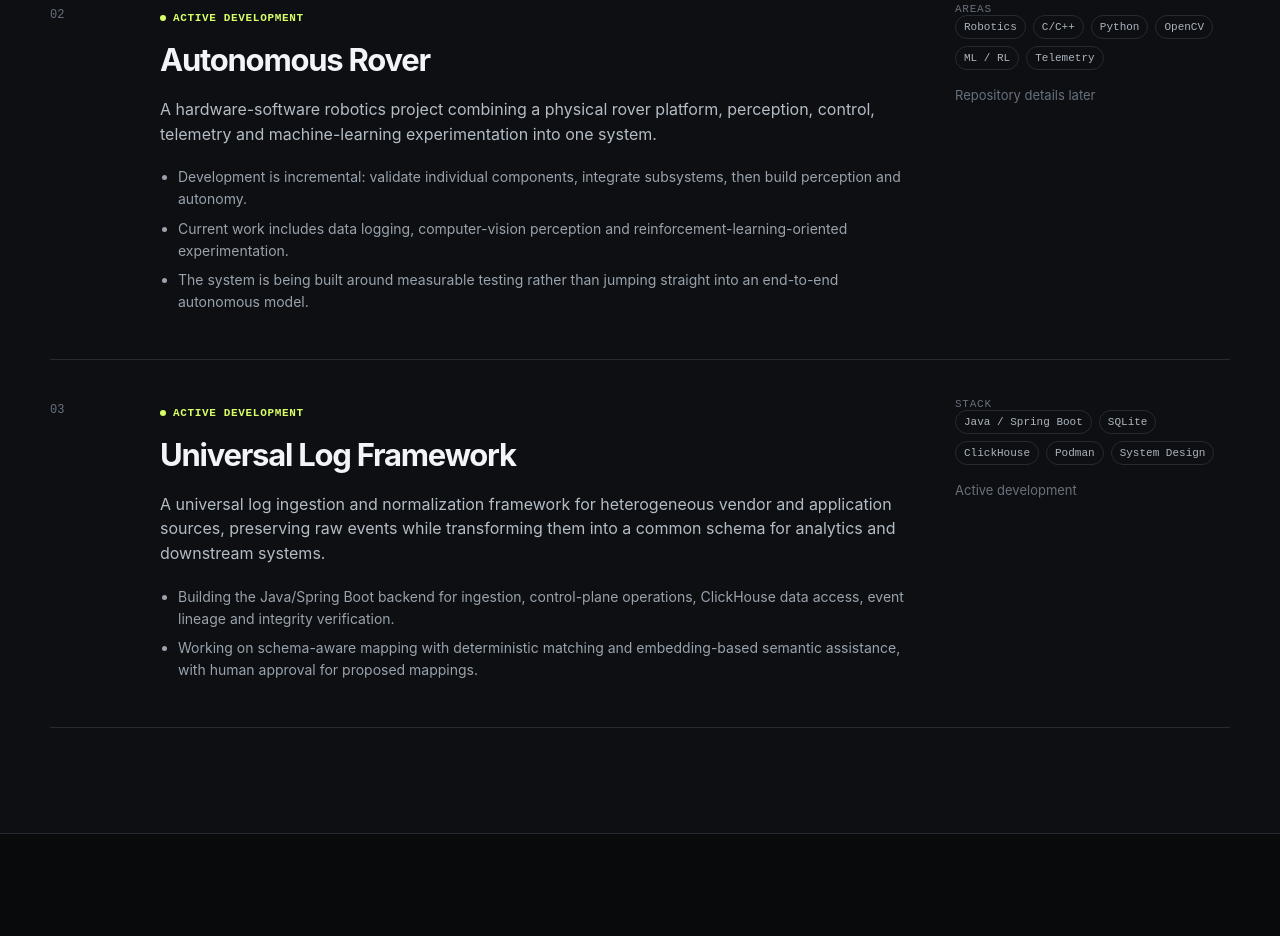
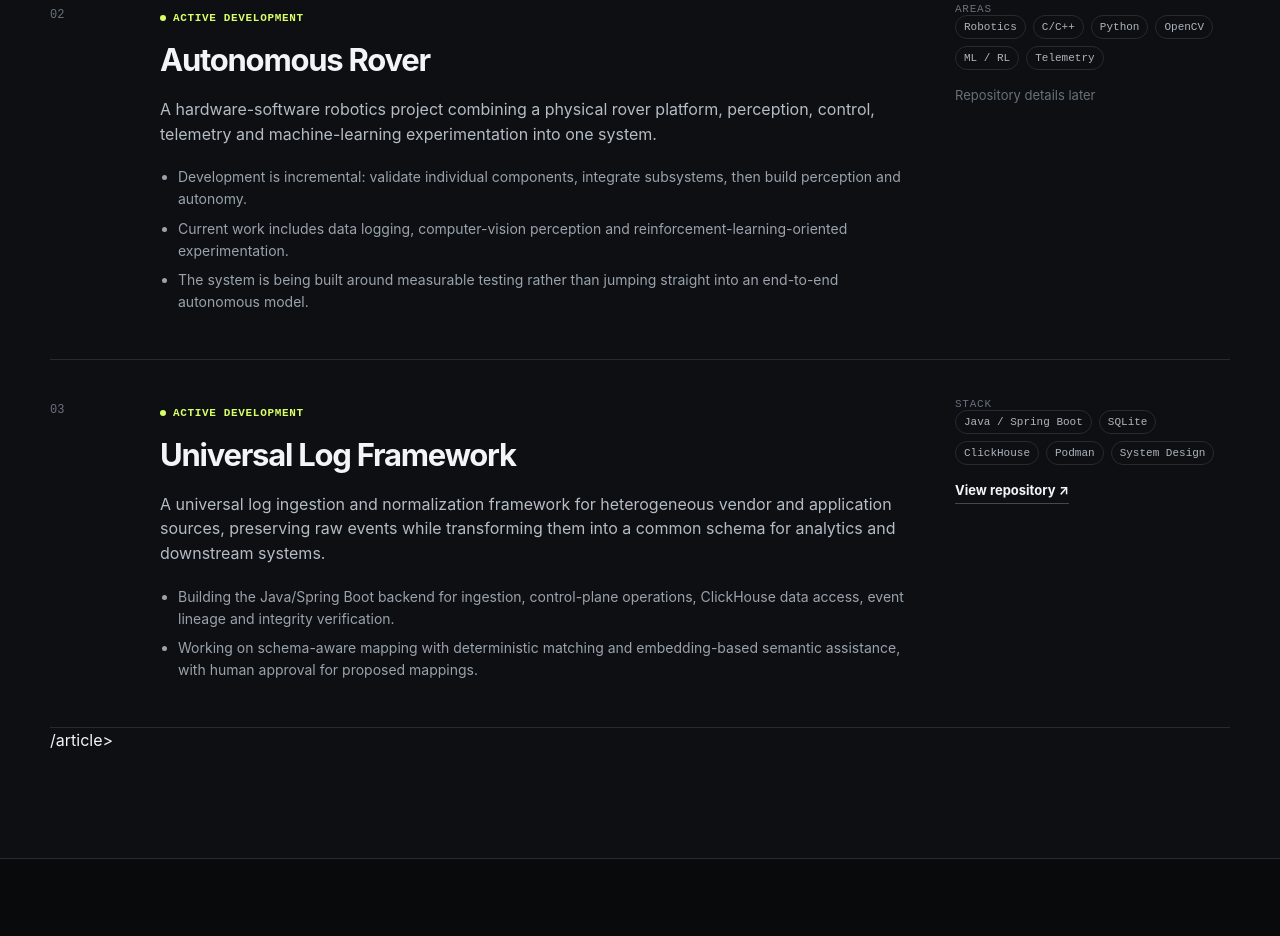
Before and after one commit to adarsh-v-h/adarsh-v-h.github.io, a plain HTML site: page index.html in a window 1280 px wide. Shown: the part 2035-2971 px from the top of the page. Drawn offline with Linux system fonts and the light colour scheme.

```diff
--- a/index.html
+++ b/index.html
@@ -53,7 +53,7 @@
 
 <article class="project"><div class="num">02</div><div><div class="badge">Active development</div><h3>Autonomous Rover</h3><p class="desc">A hardware-software robotics project combining a physical rover platform, perception, control, telemetry and machine-learning experimentation into one system.</p><ul class="points"><li>Development is incremental: validate individual components, integrate subsystems, then build perception and autonomy.</li><li>Current work includes data logging, computer-vision perception and reinforcement-learning-oriented experimentation.</li><li>The system is being built around measurable testing rather than jumping straight into an end-to-end autonomous model.</li></ul></div><aside class="meta"><div><div class="label">Areas</div><div class="tags"><span class="tag">Robotics</span><span class="tag">C/C++</span><span class="tag">Python</span><span class="tag">OpenCV</span><span class="tag">ML / RL</span><span class="tag">Telemetry</span></div></div><span style="color:var(--dim);font-size:13px">Repository details later</span></aside></article>
 
-<article class="project"><div class="num">03</div><div><div class="badge">Active development</div><h3>Universal Log Framework</h3><p class="desc">A universal log ingestion and normalization framework for heterogeneous vendor and application sources, preserving raw events while transforming them into a common schema for analytics and downstream systems.</p><ul class="points"><li>Building the Java/Spring Boot backend for ingestion, control-plane operations, ClickHouse data access, event lineage and integrity verification.</li><li>Working on schema-aware mapping with deterministic matching and embedding-based semantic assistance, with human approval for proposed mappings.</li></ul></div><aside class="meta"><div><div class="label">Stack</div><div class="tags"><span class="tag">Java / Spring Boot</span><span class="tag">SQLite</span><span class="tag">ClickHouse</span><span class="tag">Podman</span><span class="tag">System Design</span></div></div><span style="color:var(--dim);font-size:13px">Active development</span></aside></article>
+<article class="project"><div class="num">03</div><div><div class="badge">Active development</div><h3>Universal Log Framework</h3><p class="desc">A universal log ingestion and normalization framework for heterogeneous vendor and application sources, preserving raw events while transforming them into a common schema for analytics and downstream systems.</p><ul class="points"><li>Building the Java/Spring Boot backend for ingestion, control-plane operations, ClickHouse data access, event lineage and integrity verification.</li><li>Working on schema-aware mapping with deterministic matching and embedding-based semantic assistance, with human approval for proposed mappings.</li></ul></div><aside class="meta"><div><div class="label">Stack</div><div class="tags"><span class="tag">Java / Spring Boot</span><span class="tag">SQLite</span><span class="tag">ClickHouse</span><span class="tag">Podman</span><span class="tag">System Design</span></div></div><a class="repo" href="https://github.com/adarsh-v-h/ULPF" target="_blank" rel="noopener">View repository ↗</a></aside></article>/article>
 </div></section>
 
 <section class="section" id="selected"><div class="container">
```
